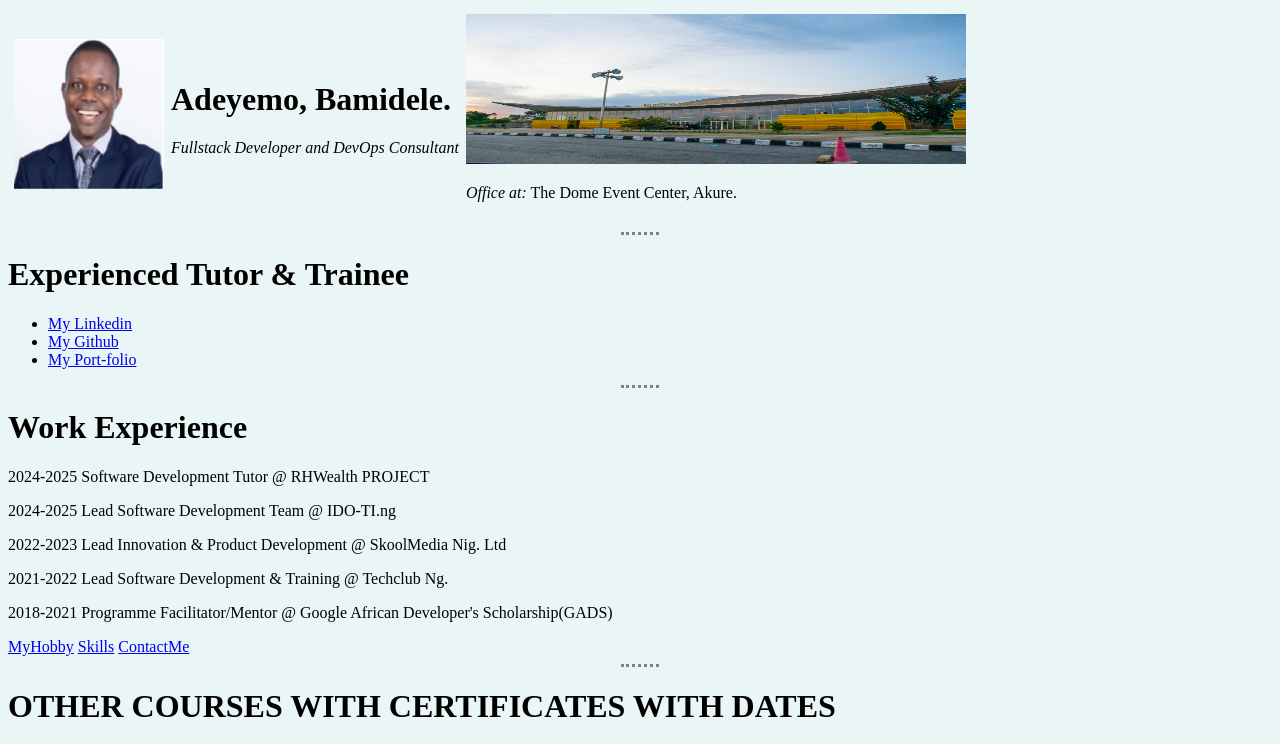
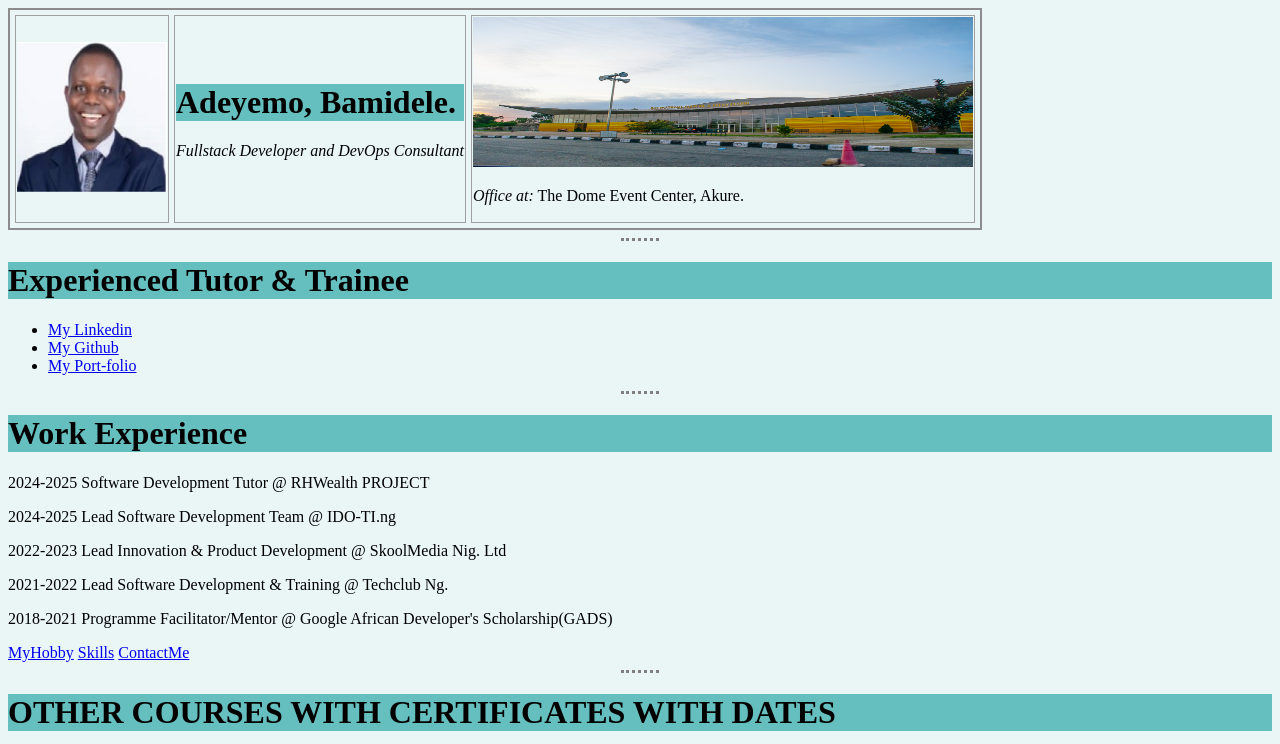
Before and after one commit to badeyemo/myresume, a plain HTML site: page index.html in a window 1280 px wide. Shown: the top 744 px of the page. Drawn offline with Linux system fonts and the light colour scheme.

```diff
--- a/css/index.css
+++ b/css/index.css
@@ -11,3 +11,7 @@ hr {
     /* height: 2px; */
     width: 3%;
 }
+
+h1, h3 {
+    background-color: #66BFBF;
+}
--- a/index.html
+++ b/index.html
@@ -4,7 +4,7 @@
     <meta charset="UTF-8">
     <meta name="viewport" content="width=device-width, initial-scale=1.0">
     <title>Victor's Portfolio</title>
-    <!-- <link rel="stylesheet" href="css/table1.css"> -->
+    <link rel="stylesheet" href="css/table1.css">
     <link rel="stylesheet" href="css/index.css">
 </head>
 <body style="background-color: #EAF6F6;">
```
